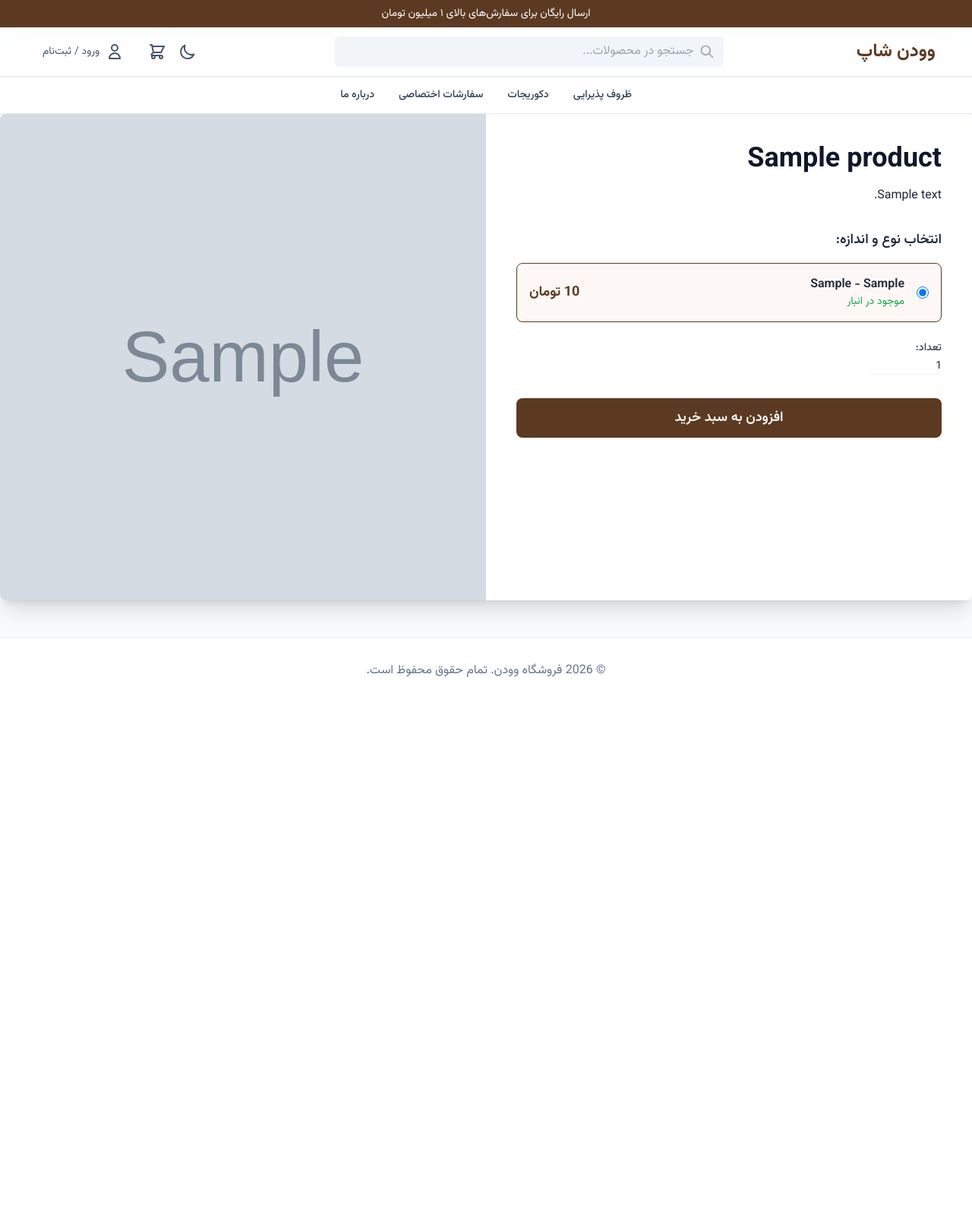
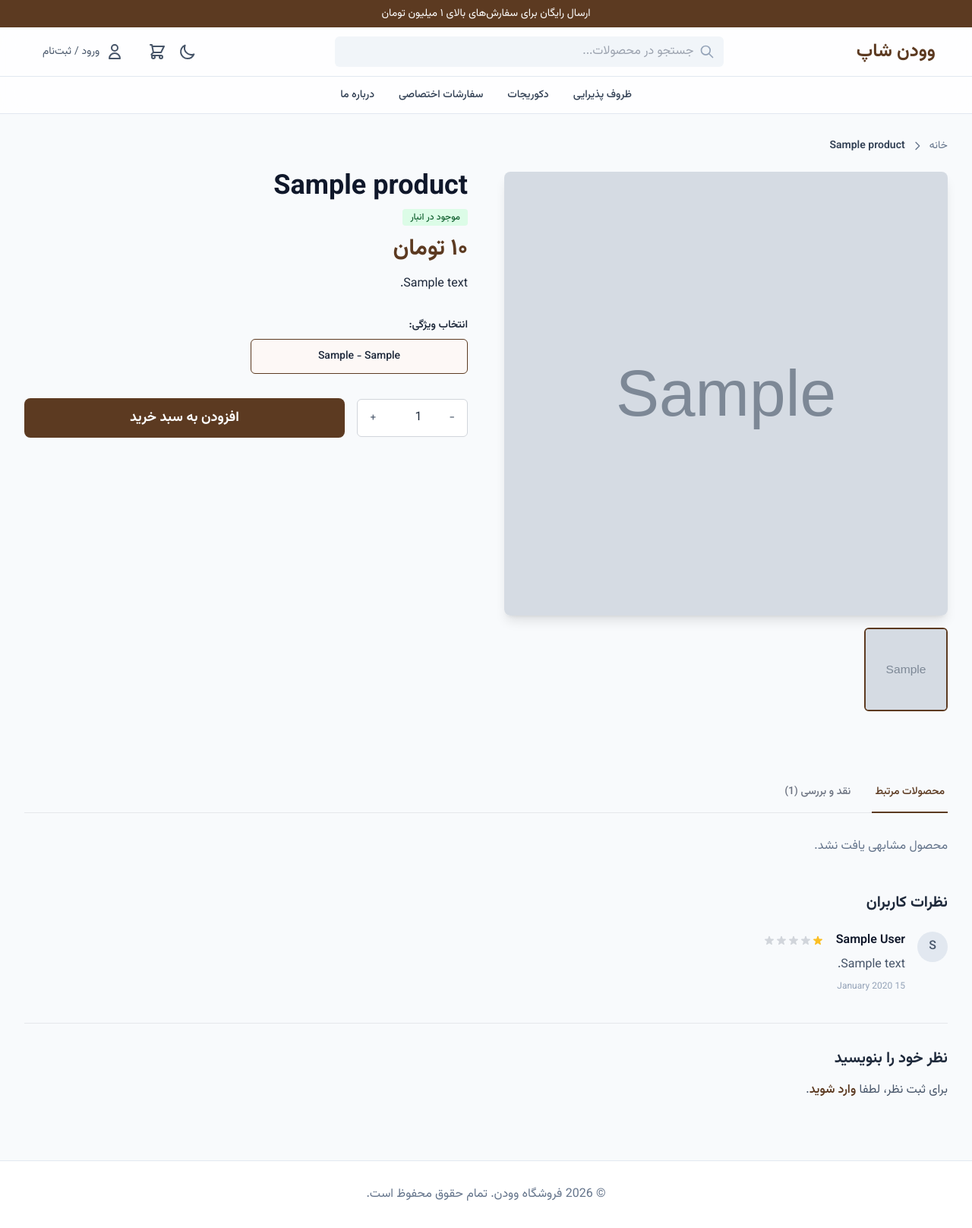
Before and after one commit to Abolfazlparadox/wooden_shop, a Django app: a page that uses templates/shop/product_detail.html in a window 1280 px wide. Shown: the whole page at 76% size. Before the commit the page ends 891 px from the top, so only its background shows below. Run offline with Django 5.2, Linux system fonts and the light colour scheme; tables that the repository leaves empty hold one stand-in row (values such as "Sample post"); grey boxes marked "Sample" are stand-in pictures; some libraries are stand-ins or nearby versions.

Commit message:
feat: componentize related products and reviews, fix all JS bugs

```diff
--- a/core/settings.py
+++ b/core/settings.py
@@ -38,6 +38,7 @@ INSTALLED_APPS = [
     'django.contrib.sessions',
     'django.contrib.messages',
     'django.contrib.staticfiles',
+    'django.contrib.humanize',
     #install Apps
     'accounts',
     'shop',
--- /dev/null
+++ b/shop/forms.py
@@ -0,0 +1,17 @@
+from django import forms
+from .models import Review
+
+class ReviewForm(forms.ModelForm):
+    class Meta:
+        model = Review
+        fields = ['rating', 'comment']
+        widgets = {
+            'rating': forms.Select(attrs={
+                'class': 'mt-1 block w-full rounded-md border-gray-300 shadow-sm focus:border-walnut-800 focus:ring-walnut-800 sm:text-sm dark:bg-slate-800 dark:border-slate-600'
+            }),
+            'comment': forms.Textarea(attrs={
+                'class': 'mt-1 block w-full rounded-md border-gray-300 shadow-sm focus:border-walnut-800 focus:ring-walnut-800 sm:text-sm dark:bg-slate-800 dark:border-slate-600',
+                'rows': 4,
+                'placeholder': 'نظر خود را بنویسید...'
+            }),
+        }
--- a/shop/views.py
+++ b/shop/views.py
@@ -1,6 +1,7 @@
 from django.views.generic import ListView, DetailView
+from django.shortcuts import render, redirect
 from .models import Product, ProductVariation, Category, Review
-
+from .forms import ReviewForm
 
 class ProductListView(ListView):
     model = Product
@@ -18,20 +19,40 @@ class ProductDetailView(DetailView):
     slug_url_kwarg = 'slug'
 
     def get_queryset(self):
-        # Prefetch related data to prevent N+1 queries
         return super().get_queryset().prefetch_related(
-            'variations',
-            'images',
-            'reviews__user'
+            'variations__images', 'images', 'reviews__user'
         )
 
     def get_context_data(self, **kwargs):
         context = super().get_context_data(**kwargs)
         product = self.get_object()
 
-        context['variations'] = product.variations.all()
-        context['images'] = product.images.all()
-        # FIX: Removed the filter for the non-existent 'is_active' field
+        # Inject related products
+        context['related_products'] = Product.objects.filter(
+            category=product.category, is_active=True
+        ).exclude(pk=product.pk)[:4]
+
+        # Inject reviews and review form
         context['reviews'] = product.reviews.all()
+        context['review_form'] = ReviewForm()
 
         return context
+
+    def post(self, request, *args, **kwargs):
+        self.object = self.get_object()
+        review_form = ReviewForm(request.POST)
+
+        if review_form.is_valid():
+            if request.user.is_authenticated:
+                new_review = review_form.save(commit=False)
+                new_review.product = self.object
+                new_review.user = request.user
+                new_review.save()
+                return redirect(self.object.get_absolute_url())
+            else:
+                # Handle case for non-authenticated users, e.g., redirect to login
+                return redirect('login') # Assuming you have a login URL named 'login'
+
+        # If form is not valid, re-render the page with the form and errors
+        context = self.get_context_data(object=self.object, review_form=review_form)
+        return self.render_to_response(context)
--- /dev/null
+++ b/static/css/product.css
@@ -0,0 +1,35 @@
+/* static/css/product.css */
+.image-zoomer {
+    overflow: hidden;
+    position: relative;
+}
+.zoom-lens {
+    position: absolute;
+    border: 1px solid #d4d4d4;
+    width: 150px;
+    height: 150px;
+    background-color: white;
+    opacity: 0.4;
+    pointer-events: none;
+    display: none;
+}
+.zoomed-image-container {
+    position: absolute;
+    top: 0;
+    right: 100%;
+    margin-right: 20px;
+    width: 400px;
+    height: 400px;
+    border: 1px solid #e5e7eb;
+    background-repeat: no-repeat;
+    pointer-events: none;
+    display: none;
+    z-index: 50;
+    background-color: white;
+    border-radius: 8px;
+    box-shadow: 0 10px 15px -3px rgba(0, 0, 0, 0.1);
+}
+.image-zoomer:hover .zoom-lens,
+.image-zoomer:hover .zoomed-image-container {
+    display: block;
+}
--- /dev/null
+++ b/static/js/product.js
@@ -0,0 +1,104 @@
+// static/js/product.js
+document.addEventListener('DOMContentLoaded', function() {
+    // --- تغییر عکس با کلیک روی تامنیل‌ها ---
+    const mainImage = document.getElementById('main-image');
+    document.querySelectorAll('.thumbnail-container').forEach(thumb => {
+        thumb.addEventListener('click', function() {
+            mainImage.src = this.dataset.imageUrl;
+            document.querySelectorAll('.thumbnail-container').forEach(t => t.classList.remove('border-walnut-900', 'dark:border-walnut-700'));
+            this.classList.add('border-walnut-900', 'dark:border-walnut-700');
+        });
+    });
+
+    // --- آپدیت داینامیک قیمت، موجودی و آدرس سبد خرید ---
+    const updateProductDetails = (selectedRadio) => {
+        if (!selectedRadio) return;
+        const price = parseInt(selectedRadio.dataset.price);
+        const stock = parseInt(selectedRadio.dataset.stock);
+        const variationId = selectedRadio.value;
+
+        // فرمت کردن قیمت با ویرگول (سه تا سه تا)
+        document.getElementById('main-price').innerText = price.toLocaleString('fa-IR') + ' تومان';
+
+        // آپدیت وضعیت موجودی
+        const stockBadge = document.getElementById('stock-badge');
+        if (stock > 0) {
+            stockBadge.innerText = 'موجود در انبار';
+            stockBadge.className = 'bg-green-100 text-green-800 text-xs font-medium me-2 px-2.5 py-0.5 rounded dark:bg-green-900 dark:text-green-300';
+        } else {
+            stockBadge.innerText = 'ناموجود';
+            stockBadge.className = 'bg-red-100 text-red-800 text-xs font-medium me-2 px-2.5 py-0.5 rounded dark:bg-red-900 dark:text-red-300';
+        }
+
+        // آپدیت لینک فرم برای ثبت در سبد خرید
+        const form = document.getElementById('add-to-cart-form');
+        const baseUrl = form.dataset.baseUrl;
+        form.action = baseUrl.replace('/0/', '/' + variationId + '/');
+    };
+
+    const radios = document.querySelectorAll('input[name="variation"]');
+    radios.forEach(radio => radio.addEventListener('change', () => updateProductDetails(radio)));
+
+    // اجرای آپدیت برای گزینه‌ای که به صورت پیش‌فرض انتخاب شده
+    const checkedRadio = document.querySelector('input[name="variation"]:checked');
+    if (checkedRadio) updateProductDetails(checkedRadio);
+
+    // --- دکمه‌های کم و زیاد کردن تعداد ---
+    const qtyInput = document.getElementById('quantity-input');
+    document.getElementById('quantity-plus').addEventListener('click', () => {
+        qtyInput.value = parseInt(qtyInput.value) + 1;
+    });
+    document.getElementById('quantity-minus').addEventListener('click', () => {
+        if (parseInt(qtyInput.value) > 1) {
+            qtyInput.value = parseInt(qtyInput.value) - 1;
+        }
+    });
+
+    // --- لایت‌باکس (فول اسکرین کردن عکس) ---
+    const lightbox = document.getElementById('lightbox-overlay');
+    const lightboxImg = document.getElementById('lightbox-image');
+
+    document.getElementById('main-image-container').addEventListener('click', () => {
+        lightboxImg.src = mainImage.src;
+        lightbox.classList.remove('hidden');
+        lightbox.classList.add('flex');
+    });
+
+    document.getElementById('lightbox-close').addEventListener('click', () => {
+        lightbox.classList.remove('flex');
+        lightbox.classList.add('hidden');
+    });
+
+    lightbox.addEventListener('click', (e) => {
+        if (e.target === lightbox) {
+            lightbox.classList.remove('flex');
+            lightbox.classList.add('hidden');
+        }
+    });
+
+    // --- افکت زوم (بزرگنمایی) ---
+    const zoomer = document.getElementById('main-image-container');
+    const lens = document.getElementById('zoom-lens');
+    const zoomedImg = document.getElementById('zoomed-image');
+
+    zoomer.addEventListener('mousemove', (e) => {
+        const rect = zoomer.getBoundingClientRect();
+        let x = e.clientX - rect.left - (lens.offsetWidth / 2);
+        let y = e.clientY - rect.top - (lens.offsetHeight / 2);
+
+        if (x > zoomer.offsetWidth - lens.offsetWidth) x = zoomer.offsetWidth - lens.offsetWidth;
+        if (x < 0) x = 0;
+        if (y > zoomer.offsetHeight - lens.offsetHeight) y = zoomer.offsetHeight - lens.offsetHeight;
+        if (y < 0) y = 0;
+
+        lens.style.left = x + 'px';
+        lens.style.top = y + 'px';
+
+        const fx = zoomedImg.offsetWidth / lens.offsetWidth;
+        const fy = zoomedImg.offsetHeight / lens.offsetHeight;
+
+        zoomedImg.style.backgroundImage = `url('${mainImage.src}')`;
+        zoomedImg.style.backgroundSize = `${zoomer.offsetWidth * fx}px ${zoomer.offsetHeight * fy}px`;
+        zoomedImg.style.backgroundPosition = `-${x * fx}px -${y * fy}px`;
+    });
+});
--- /dev/null
+++ b/templates/shop/components/related_products.html
@@ -0,0 +1,24 @@
+{% load humanize %}
+<div class="mt-8 grid grid-cols-1 sm:grid-cols-2 lg:grid-cols-4 gap-8">
+    {% for related_product in related_products %}
+    <div class="group relative bg-white dark:bg-slate-800 rounded-lg overflow-hidden shadow-md hover:shadow-xl transition-all duration-300 ease-in-out transform hover:-translate-y-1">
+        <a href="{{ related_product.get_absolute_url }}" class="block">
+            <div class="aspect-square w-full overflow-hidden">
+                {% with first_image=related_product.images.first %}
+                <img class="w-full h-full object-cover transition-transform duration-300 group-hover:scale-105" src="{% if first_image %}{{ first_image.image.url }}{% endif %}" alt="{{ related_product.title }}">
+                {% endwith %}
+            </div>
+            <div class="p-5 text-right">
+                <h3 class="text-lg font-semibold text-slate-800 dark:text-white truncate">{{ related_product.title }}</h3>
+                <p class="text-walnut-800 dark:text-walnut-300 font-bold mt-2">
+                    {% if related_product.variations.first %}
+                        {{ related_product.variations.first.price|intcomma }} تومان
+                    {% endif %}
+                </p>
+            </div>
+        </a>
+    </div>
+    {% empty %}
+    <p class="text-slate-500 col-span-full">محصول مشابهی یافت نشد.</p>
+    {% endfor %}
+</div>
--- /dev/null
+++ b/templates/shop/components/reviews.html
@@ -0,0 +1,53 @@
+<div class="mt-12">
+    <h3 class="text-xl font-bold mb-6">نظرات کاربران</h3>
+
+    <div class="space-y-6">
+        {% for review in reviews %}
+        <div class="flex space-x-4 space-x-reverse">
+            <div class="flex-shrink-0">
+                <span class="inline-flex items-center justify-center h-10 w-10 rounded-full bg-slate-200 dark:bg-slate-700">
+                    <span class="font-medium text-slate-600 dark:text-slate-200">{{ review.user.first_name|first|default:'ک' }}</span>
+                </span>
+            </div>
+            <div class="flex-grow">
+                <div class="flex items-center">
+                    <p class="font-semibold text-slate-900 dark:text-white">{{ review.user.first_name }} {{ review.user.last_name }}</p>
+                    <div class="flex items-center mr-4">
+                        {% for i in "12345"|make_list %}
+                            <svg class="w-4 h-4 {% if forloop.counter <= review.rating %}text-amber-400{% else %}text-gray-300 dark:text-gray-500{% endif %}" fill="currentColor" viewBox="0 0 20 20"><path d="M9.049 2.927c.3-.921 1.603-.921 1.902 0l1.07 3.292a1 1 0 00.95.69h3.462c.969 0 1.371 1.24.588 1.81l-2.8 2.034a1 1 0 00-.364 1.118l1.07 3.292c.3.921-.755 1.688-1.54 1.118l-2.8-2.034a1 1 0 00-1.175 0l-2.8 2.034c-.784.57-1.838-.197-1.539-1.118l1.07-3.292a1 1 0 00-.364-1.118L2.98 8.72c-.783-.57-.38-1.81.588-1.81h3.461a1 1 0 00.951-.69l1.07-3.292z"></path></svg>
+                        {% endfor %}
+                    </div>
+                </div>
+                <p class="mt-2 text-slate-600 dark:text-slate-300">{{ review.comment }}</p>
+                <p class="mt-2 text-xs text-slate-400">{{ review.created_at|date:"d F Y" }}</p>
+            </div>
+        </div>
+        {% empty %}
+        <p class="text-slate-500">هنوز نظری برای این محصول ثبت نشده است. اولین نفر باشید!</p>
+        {% endfor %}
+    </div>
+
+    <div class="mt-10 pt-8 border-t dark:border-slate-700">
+        <h3 class="text-xl font-bold mb-4">نظر خود را بنویسید</h3>
+        {% if user.is_authenticated %}
+        <form action="" method="post">
+            {% csrf_token %}
+            <div class="space-y-4">
+                <div>
+                    <label for="id_rating" class="block text-sm font-medium text-gray-700 dark:text-gray-300">امتیاز شما:</label>
+                    {{ review_form.rating }}
+                </div>
+                <div>
+                    <label for="id_comment" class="block text-sm font-medium text-gray-700 dark:text-gray-300">متن نظر:</label>
+                    {{ review_form.comment }}
+                </div>
+            </div>
+            <div class="mt-6">
+                <button type="submit" class="bg-walnut-900 text-white font-bold py-2 px-6 rounded-lg hover:bg-walnut-800 transition-colors">ارسال نظر</button>
+            </div>
+        </form>
+        {% else %}
+        <p class="text-slate-600 dark:text-slate-400">برای ثبت نظر، لطفا <a href="#" class="text-walnut-900 dark:text-walnut-400 font-semibold hover:underline">وارد شوید</a>.</p>
+        {% endif %}
+    </div>
+</div>
--- a/templates/shop/product_detail.html
+++ b/templates/shop/product_detail.html
@@ -1,90 +1,93 @@
 {% extends 'base.html' %}
+{% load static %}
+{% load humanize %}
 
 {% block title %}{{ product.title }}{% endblock %}
 
 {% block content %}
-<div class="bg-white rounded-lg shadow-xl overflow-hidden">
-    <div class="grid grid-cols-1 md:grid-cols-2">
-        <!-- Image Section -->
-        <div class="order-1 md:order-2">
-            <div class="aspect-square w-full">
-                {% if product.images.first %}
-                    <img class="w-full h-full object-cover" src="{{ product.images.first.image.url }}" alt="{{ product.title }}">
-                {% else %}
-                    <div class="w-full h-full bg-slate-200 flex items-center justify-center">
-                        <span class="text-slate-400">بدون تصویر</span>
-                    </div>
-                {% endif %}
+<link rel="stylesheet" href="{% static 'css/product.css' %}">
+
+<div class="container mx-auto px-4 sm:px-6 lg:px-8 py-8">
+    <nav class="flex items-center text-sm text-slate-500 dark:text-slate-400 mb-6">
+        <a href="{% url 'shop:product_list' %}" class="hover:text-walnut-900 transition-colors">خانه</a>
+        <svg class="w-4 h-4 mx-2 transform rotate-180" fill="none" stroke="currentColor" viewBox="0 0 24 24"><path stroke-linecap="round" stroke-linejoin="round" stroke-width="2" d="M15 19l-7-7 7-7"></path></svg>
+        <span class="font-semibold text-slate-700 dark:text-slate-200">{{ product.title }}</span>
+    </nav>
+
+    <div class="grid grid-cols-1 lg:grid-cols-2 gap-12">
+        <div class="lg:sticky top-24 self-start">
+            <div class="image-zoomer bg-white dark:bg-slate-800 rounded-lg shadow-lg cursor-zoom-in" id="main-image-container">
+                <img id="main-image" src="{{ product.images.first.image.url }}" alt="{{ product.title }}" class="w-full h-auto object-cover aspect-square">
+                <div id="zoom-lens" class="zoom-lens"></div>
+                <div id="zoomed-image" class="zoomed-image-container hidden lg:block"></div>
+            </div>
+            <div class="grid grid-cols-5 gap-2 mt-4">
+                {% for image in product.images.all %}
+                <div class="aspect-square rounded-md overflow-hidden border-2 {% if forloop.first %}border-walnut-900 dark:border-walnut-700{% else %}border-transparent{% endif %} hover:border-walnut-800 cursor-pointer thumbnail-container transition-colors" data-image-url="{{ image.image.url }}">
+                    <img src="{{ image.image.url }}" alt="Thumbnail" class="w-full h-full object-cover">
+                </div>
+                {% endfor %}
             </div>
         </div>
 
-        <!-- Details Section -->
-        <div class="order-2 md:order-1 p-6 md:p-8 lg:p-10 flex flex-col">
-            <h1 class="text-3xl lg:text-4xl font-bold text-slate-900">{{ product.title }}</h1>
-            <p class="mt-4 text-slate-600 leading-relaxed">{{ product.description|linebreaks }}</p>
+        <div class="flex flex-col">
+            <h1 class="text-3xl lg:text-4xl font-bold text-slate-900 dark:text-white">{{ product.title }}</h1>
+            <div class="mt-3">
+                <span id="stock-badge" class="text-xs font-medium me-2 px-2.5 py-0.5 rounded"></span>
+            </div>
 
-            <div class="mt-8 flex-grow">
-                <form action="{% url 'orders:cart_add' 0 %}" method="post" id="add-to-cart-form">
-                    {% csrf_token %}
-                    <h2 class="text-lg font-semibold text-slate-800 mb-4">انتخاب نوع و اندازه:</h2>
+            <p id="main-price" class="mt-4 text-3xl font-bold text-walnut-900 dark:text-walnut-300">
+                {{ product.variations.first.price|intcomma }} تومان
+            </p>
+            <p class="mt-4 text-slate-600 dark:text-slate-300 leading-relaxed">{{ product.description|linebreaks }}</p>
 
-                    <div class="space-y-3">
-                        {% for variation in variations %}
-                        <label for="var-{{ variation.id }}" class="flex items-center justify-between p-4 border rounded-lg cursor-pointer has-[:checked]:bg-walnut-50 has-[:checked]:border-walnut-900 transition-all">
-                            <div class="flex items-center">
-                                <input type="radio" name="variation_id" value="{{ variation.id }}" id="var-{{ variation.id }}" class="h-4 w-4 text-walnut-900 border-gray-300 focus:ring-walnut-800" {% if forloop.first %}checked{% endif %}>
-                                <div class="mr-4">
-                                    <p class="font-semibold text-slate-800">{{ variation.wood_type }} - {{ variation.dimensions }}</p>
-                                    {% if variation.stock > 0 %}
-                                        <p class="text-sm text-green-600">موجود در انبار</p>
-                                    {% else %}
-                                        <p class="text-sm text-amber-600">آماده‌سازی: {{ variation.preparation_days }} روز</p>
-                                    {% endif %}
-                                </div>
-                            </div>
-                            <p class="text-lg font-bold text-walnut-900">{{ variation.price|floatformat:"0" }} تومان</p>
+            <form id="add-to-cart-form" action="#" method="post" class="mt-8" data-base-url="{% url 'orders:cart_add' 0 %}">
+                {% csrf_token %}
+
+                <div>
+                    <h3 class="text-sm font-semibold text-slate-800 dark:text-slate-200">انتخاب ویژگی:</h3>
+                    <div class="mt-2 grid grid-cols-2 gap-3">
+                        {% for var in product.variations.all %}
+                        <label class="flex items-center justify-center p-3 border rounded-md cursor-pointer has-[:checked]:bg-walnut-50 has-[:checked]:border-walnut-900 dark:has-[:checked]:bg-walnut-900/20 dark:border-slate-700 dark:has-[:checked]:border-walnut-700 transition-colors">
+                            <input type="radio" name="variation" value="{{ var.id }}" class="sr-only" data-price="{{ var.price }}" data-stock="{{ var.stock }}" {% if forloop.first %}checked{% endif %}>
+                            <span class="text-sm font-medium text-slate-800 dark:text-slate-200">{{ var.wood_type }} - {{ var.dimensions }}</span>
                         </label>
-                        {% empty %}
-                        <p class="text-slate-500">هیچ گزینه‌ای برای این محصول موجود نیست.</p>
                         {% endfor %}
                     </div>
+                </div>
 
-                    {% if variations %}
-                    <div class="mt-6">
-                        <label for="quantity" class="block text-sm font-medium text-slate-700">تعداد:</label>
-                        <input type="number" name="quantity" id="quantity" value="1" min="1" class="mt-1 block w-24 rounded-md border-gray-300 shadow-sm focus:border-walnut-800 focus:ring-walnut-800 sm:text-sm">
+                <div class="mt-8 flex items-center space-x-4 space-x-reverse">
+                    <div class="flex items-center border border-gray-300 dark:border-slate-600 rounded-md bg-white dark:bg-slate-800">
+                        <button type="button" id="quantity-minus" class="px-4 py-3 text-slate-600 dark:text-slate-300 hover:bg-slate-100 dark:hover:bg-slate-700 rounded-r-md transition-colors">-</button>
+                        <input type="number" id="quantity-input" name="quantity" value="1" min="1" class="w-16 text-center border-0 bg-transparent focus:ring-0 dark:text-white" readonly>
+                        <button type="button" id="quantity-plus" class="px-4 py-3 text-slate-600 dark:text-slate-300 hover:bg-slate-100 dark:hover:bg-slate-700 rounded-l-md transition-colors">+</button>
                     </div>
+                    <button type="submit" class="flex-1 bg-walnut-900 text-white font-bold py-3 px-8 rounded-lg hover:bg-walnut-800 transition-transform active:scale-95 text-lg">
+                        افزودن به سبد خرید
+                    </button>
+                </div>
+            </form>
+        </div>
+    </div>
 
-                    <div class="mt-auto pt-8">
-                        <button type="submit" class="w-full bg-walnut-900 text-white py-3 px-6 rounded-lg text-lg font-semibold hover:bg-walnut-800 transition-colors disabled:bg-slate-400" {% if not variations %}disabled{% endif %}>
-                            افزودن به سبد خرید
-                        </button>
-                    </div>
-                    {% endif %}
-                </form>
-            </div>
+    <div class="mt-20">
+        <div class="border-b border-gray-200 dark:border-gray-700">
+            <nav class="-mb-px flex space-x-6 space-x-reverse" aria-label="Tabs">
+                <a href="#" class="border-walnut-900 text-walnut-900 dark:border-walnut-400 dark:text-walnut-400 whitespace-nowrap py-4 px-1 border-b-2 font-medium text-sm">محصولات مرتبط</a>
+                <a href="#" class="border-transparent text-gray-500 hover:text-gray-700 hover:border-gray-300 dark:text-gray-400 dark:hover:text-gray-300 dark:hover:border-gray-500 whitespace-nowrap py-4 px-1 border-b-2 font-medium text-sm transition-colors">نقد و بررسی ({{ reviews|length }})</a>
+            </nav>
         </div>
+
+        {% include 'shop/components/related_products.html' %}
+        {% include 'shop/components/reviews.html' %}
+
     </div>
 </div>
 
-<script>
-    // Simple script to update form action based on selected variation
-    document.addEventListener('DOMContentLoaded', function() {
-        const form = document.getElementById('add-to-cart-form');
-        const radios = document.querySelectorAll('input[name="variation_id"]');
+<div id="lightbox-overlay" class="fixed inset-0 z-[100] bg-black/95 hidden justify-center items-center backdrop-blur-sm">
+    <button id="lightbox-close" class="absolute top-6 right-6 text-white text-5xl hover:text-walnut-800 transition-colors cursor-pointer z-[101]">&times;</button>
+    <img id="lightbox-image" src="" alt="Fullscreen" class="max-w-[90vw] max-h-[90vh] object-contain rounded-lg shadow-2xl relative z-[101]">
+</div>
 
-        function updateFormAction() {
-            const selected = document.querySelector('input[name="variation_id"]:checked');
-            if (selected) {
-                const baseUrl = "{% url 'orders:cart_add' 0 %}".replace('/0/', '/');
-                form.action = baseUrl + selected.value + '/';
-            }
-        }
-
-        radios.forEach(radio => radio.addEventListener('change', updateFormAction));
-
-        // Initial call
-        updateFormAction();
-    });
-</script>
+<script src="{% static 'js/product.js' %}"></script>
 {% endblock %}
```
